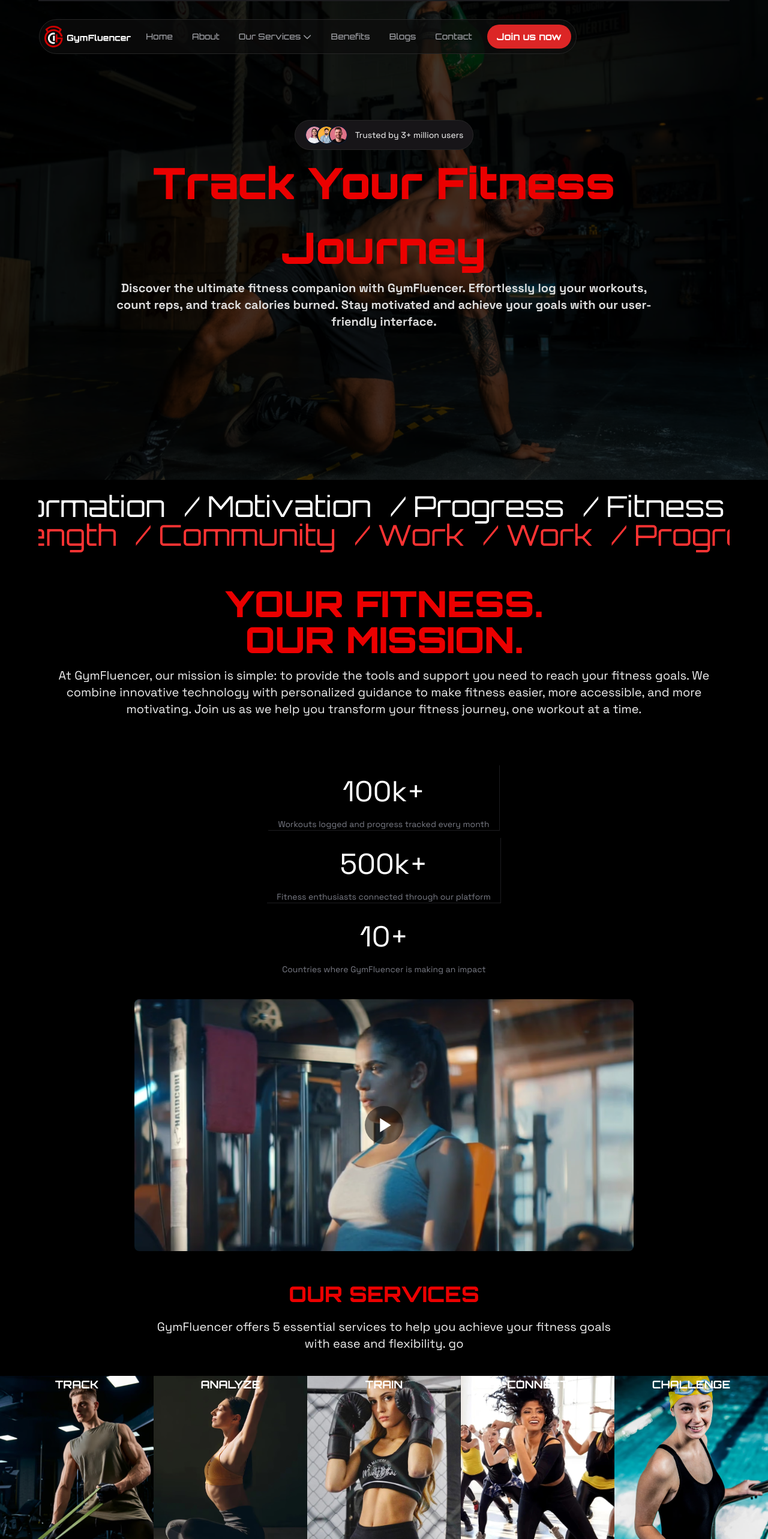
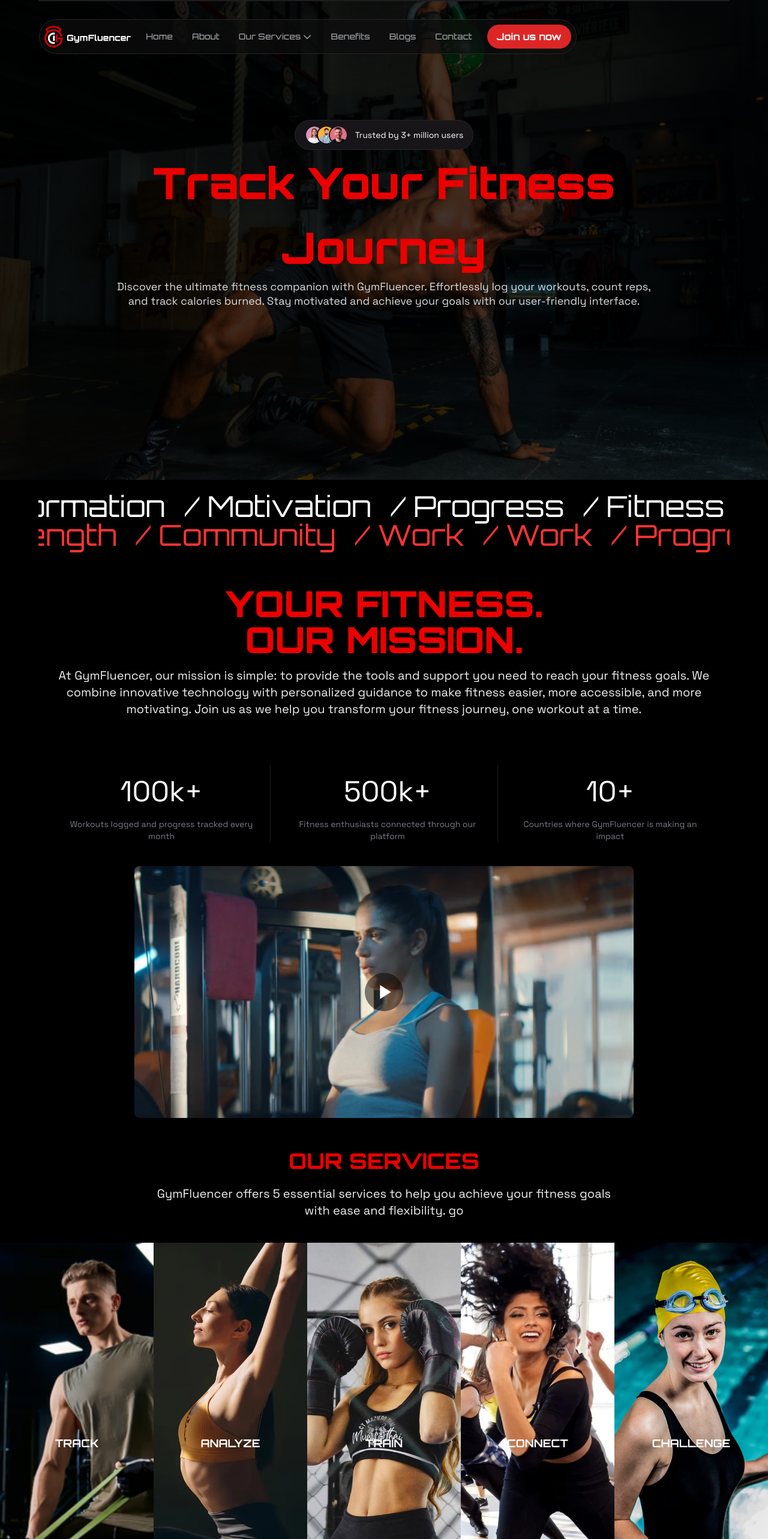
Before and after one commit to rankdeveloper/gym_influencer, a React (Vite) app: page / in a window 1280 px wide. Shown: the top 2566 px of the page at 60% size. Built offline with nearby package versions, Linux system fonts and the light colour scheme.

Commit message:
optimized and animation added

```diff
--- a/src/components/banner.jsx
+++ b/src/components/banner.jsx
@@ -4,26 +4,47 @@
   return (
     <div className="banner  ">
       <motion.div
-        initial={{ opacity: 0, scale: 0.5 }}
+        initial={{ opacity: 0, scale: 1 }}
         animate={{ opacity: 1, scale: 1 }}
         transition={{
           duration: 2,
           type: "spring",
-          stiffness: 100,
+          stiffness: 120,
           staggerChildren: 0.5,
           delayChildren: 0.5,
         }}
         className="absolute  top-1/3 md:top-1/4  md:bottom-1/2 bottom-1"
       >
         <Trusted_user />
-        <h1 className="text-[#eb0000] text-4xl md:text-7xl leading-tight md:leading-normal font-black text-center px-5 md:px-20">
+        <motion.h1
+          initial={{ opacity: 0, scale: 1, y: -20 }}
+          animate={{ opacity: 1, scale: 1, y: 0 }}
+          transition={{
+            duration: 0.5,
+            type: "spring",
+            stiffness: 120,
+            delay: 0.5,
+          }}
+          exit={{ opacity: 1, scale: 1 }}
+          className="text-[#eb0000] text-4xl md:text-7xl leading-tight md:leading-normal font-black text-center px-5 md:px-20"
+        >
           Track Your Fitness Journey
-        </h1>
-        <p className="text-[#dcdcdc] text-base md:text-xl second leading-6 font-bold text-center px-5 md:px-[14%] mt-4 md:mt-0">
+        </motion.h1>
+        <motion.p
+          initial={{ opacity: 0, scale: 1, y: -20 }}
+          animate={{ opacity: 1, scale: 1, y: 0 }}
+          transition={{
+            duration: 0.5,
+            type: "spring",
+            stiffness: 120,
+            delay: 1,
+          }}
+          className="text-[#dcdcdc] text-base md:text-[18px] second leading-6 font-normal text-center px-5 md:px-[14%] mt-4 md:mt-0"
+        >
           Discover the ultimate fitness companion with GymFluencer. Effortlessly
           log your workouts, count reps, and track calories burned. Stay
           motivated and achieve your goals with our user-friendly interface.
-        </p>
+        </motion.p>
       </motion.div>
     </div>
   );
--- a/src/components/misson.jsx
+++ b/src/components/misson.jsx
@@ -1,27 +1,40 @@
+import { motion } from "framer-motion";
+
 export default function Misson() {
   return (
     <div className="p-10 px-auto md:px-[5.5rem]">
-      <h1 className="text-[#cc0000] md:text-[#eb0000] md:text-6xl text-2xl  font-black text-center px-auto md:px-20 mb-6 md:mb-4 uppercase">
+      <motion.h1
+        initial={{ opacity: 0, y: 20 }}
+        animate={{ opacity: 1, y: 0 }}
+        transition={{ duration: 0.5, staggerChildren: 0.5, delayChildren: 0.5 }}
+        whileInView={{ y: [100, 0], opacity: [0, 1] }}
+        className="text-[#cc0000] md:text-[#eb0000] md:text-6xl text-2xl  font-black text-center px-auto md:px-20 mb-6 md:mb-4 uppercase"
+      >
         Your Fitness.
         <br /> Our Mission.
-      </h1>
-      <p className="text-base md:text-xl text-[#efefef] leading-8 items-center mb-20 text-center second">
+      </motion.h1>
+      <motion.p
+        initial={{ opacity: 0, y: 20 }}
+        animate={{ opacity: 1, y: 0 }}
+        transition={{ duration: 0.5, delay: 0.5 }}
+        className="text-base md:text-xl text-[#efefef] leading-8 items-center mb-20 text-center second"
+      >
         At GymFluencer, our mission is simple: to provide the tools and support
         you need to reach your fitness goals. We combine innovative technology
         with personalized guidance to make fitness easier, more accessible, and
         more motivating. Join us as we help you transform your fitness journey,
         one workout at a time.
-      </p>
+      </motion.p>
 
-      <div className="counter flex-col md:flex justify-between items-center gap-3 text-[text-[#efefef] second">
-        <div className="counter-item text-center border-b md:border-r border-[#1d1d20] px-4 py-5 md:pb-0">
+      <div className="counter flex flex-col xl:flex-row md:flex-row justify-between items-center gap-3 text-[text-[#efefef] second">
+        <div className="counter-item text-center sm:border-b md:border-b-0 md:border-r xl:border-r xl:border-b-0 border-[#1d1d20] px-4 py-5 md:pb-0">
           <h2 className="text-5xl mb-5 text-white">100k+</h2>
           <p className="text-sm text-[#797b85]">
             Workouts logged and progress tracked every month
           </p>
         </div>
 
-        <div className="counter-item text-center border-b md:border-r border-[#1d1d20]  px-4 py-5 md:pb-0">
+        <div className="counter-item text-center sm:border-b md:border-r xl:border-r xl:border-b-0 md:border-b-0  border-[#1d1d20]  px-4 py-5 md:pb-0">
           <h2 className="text-5xl mb-5 text-white">500k+</h2>
           <p className="text-sm text-[#797b85]">
             Fitness enthusiasts connected through our platform
--- a/src/components/ourServices.jsx
+++ b/src/components/ourServices.jsx
@@ -1,57 +1,61 @@
 import React from "react";
-import track from "../assets/img/track.avif";
-import train from "../assets/img/train.avif";
-import challenge from "../assets/img/challenge.avif";
-import analyze from "../assets/img/analyzie.avif";
-import connect from "../assets/img/connect.avif";
+import { activities } from "../rawData";
+import { motion } from "framer-motion";
 export default function Services() {
-  const activities = [
-    { activity: "Rowing", text: "TRACK", imageUrl: track },
-    {
-      activity: "Weight Lifting",
-      text: "ANALYZE",
-      imageUrl: analyze,
-    },
-    { activity: "Yoga", text: "TRAIN", imageUrl: train },
-    {
-      activity: "Aerobics",
-      text: "CONNECT",
-      imageUrl: connect,
-    },
-    {
-      activity: "Swimming",
-      text: "CHALLENGE",
-      imageUrl: challenge,
-    },
-  ];
   return (
-    <div className="py-10 md:py-5">
-      <h1 className="text-2xl md:text-4xl font-extrabold text-[#eb0000] text-center uppercase">
+    <motion.div
+      initial={{ opacity: 0, y: 20 }}
+      animate={{ opacity: 1, y: 0 }}
+      transition={{ duration: 0.5, staggerChildren: 0.5, delayChildren: 0.5 }}
+      whileInView={{ y: [20, 0], opacity: [0, 1] }}
+      className="py-10 md:py-5"
+    >
+      <motion.h1
+        initial={{ opacity: 0, y: 20 }}
+        animate={{ opacity: 1, y: 0 }}
+        transition={{ duration: 0.5, delay: 0.5 }}
+        className="text-2xl md:text-4xl font-extrabold text-[#eb0000] text-center uppercase"
+      >
         Our Services
-      </h1>
-      <p className="text-[#efefef] text-base md:text-xl leading-8 text-center px-auto md:px-[20%] py-5 second">
+      </motion.h1>
+      <motion.p
+        initial={{ opacity: 0, y: 20 }}
+        animate={{ opacity: 1, y: 0 }}
+        transition={{ duration: 0.5, delay: 1 }}
+        className="text-[#efefef] text-base md:text-xl leading-8 text-center px-auto md:px-[20%] py-5 second"
+      >
         GymFluencer offers 5 essential services to help you achieve your fitness
         goals with ease and flexibility. go
-      </p>
+      </motion.p>
 
-      <div className="flex flex-col sm:flex-row my-5">
+      <motion.div
+        initial={{ opacity: 0, y: 20 }}
+        animate={{ opacity: 1, y: 0 }}
+        transition={{ duration: 0.5, delay: 1.5 }}
+        className="flex flex-col sm:flex-row my-5"
+      >
         {activities.map((item, index) => (
           <FitnessPanel key={index} text={item.text} imageUrl={item.imageUrl} />
         ))}
-      </div>
-    </div>
+      </motion.div>
+    </motion.div>
   );
 }
 
 const FitnessPanel = ({ activity, text, imageUrl }) => (
-  <div className="relative w-full md:w-1/5 md:h-80 h-52 bg-gray-200 items-center justify-center">
+  <motion.div
+    initial={{ opacity: 1, scale: 1 }}
+    transition={{ duration: 0.5 }}
+    whileHover={{ scale: 1.1 }}
+    className="relative w-full md:w-1/5 md:h-[40rem] xl:h-[40rem] h-52 bg-gray-200 items-center justify-center"
+  >
     <img
       src={imageUrl}
       alt={activity}
       className="absolute md:inset-0 w-full h-full object-cover "
     />
-    <div className="relative z-10 text-white text-center py-24 md:py-0">
+    <div className="relative z-10 text-white text-center py-24  xl:py-[20rem] md:py-[20rem] h-auto">
       <p className="text-lg font-bold">{text}</p>
     </div>
-  </div>
+  </motion.div>
 );
--- a/src/rawData.js
+++ b/src/rawData.js
@@ -30,6 +30,12 @@
 import b_user1 from "./assets/img/b_user1.avif";
 import b_user2 from "./assets/img/b_user2.avif";
 import b_user3 from "./assets/img/b_user3.avif";
+
+import track from "./assets/img/track.avif";
+import train from "./assets/img/train.avif";
+import challenge from "./assets/img/challenge.avif";
+import analyze from "./assets/img/analyzie.avif";
+import connect from "./assets/img/connect.avif";
 
 export const personData = [
   {
@@ -222,3 +228,23 @@
     b_user: b_user3,
   },
 ];
+
+export const activities = [
+  { activity: "Rowing", text: "TRACK", imageUrl: track },
+  {
+    activity: "Weight Lifting",
+    text: "ANALYZE",
+    imageUrl: analyze,
+  },
+  { activity: "Yoga", text: "TRAIN", imageUrl: train },
+  {
+    activity: "Aerobics",
+    text: "CONNECT",
+    imageUrl: connect,
+  },
+  {
+    activity: "Swimming",
+    text: "CHALLENGE",
+    imageUrl: challenge,
+  },
+];
```
